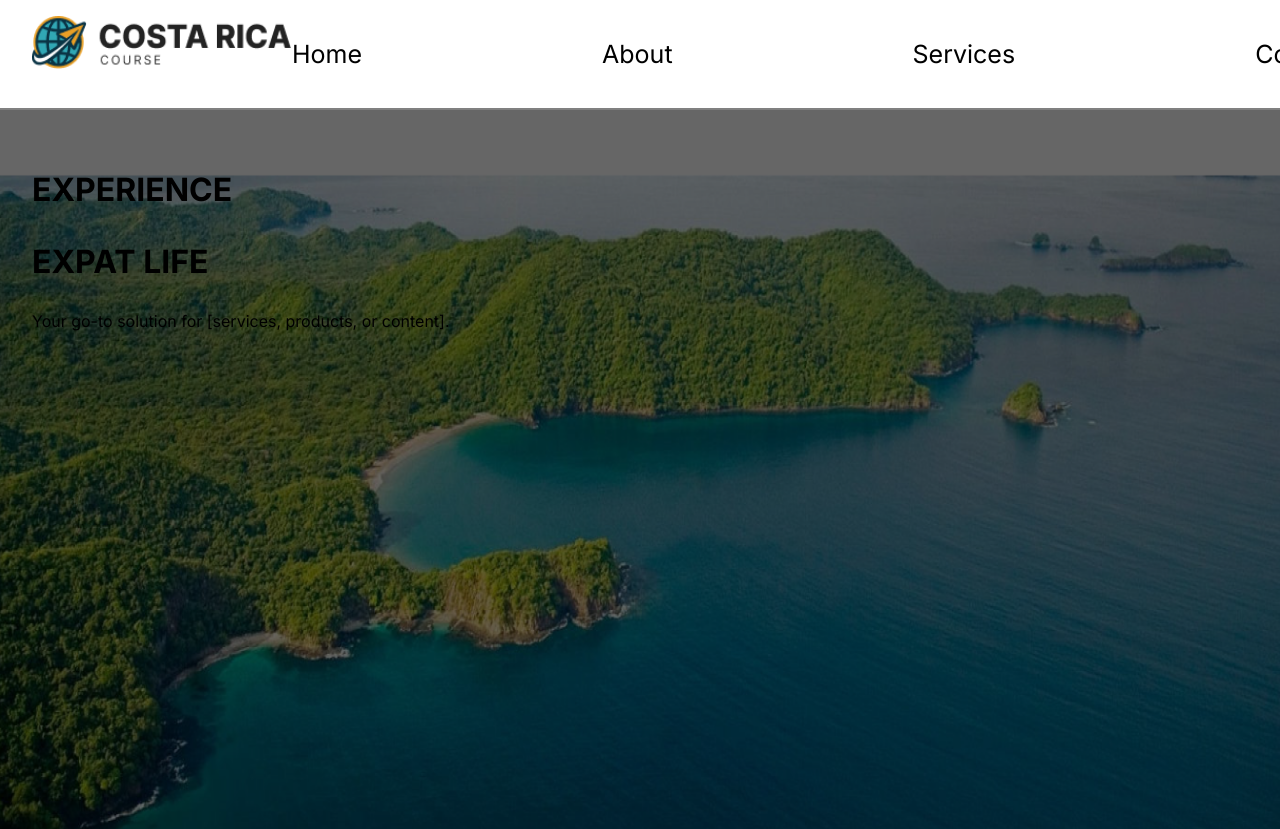
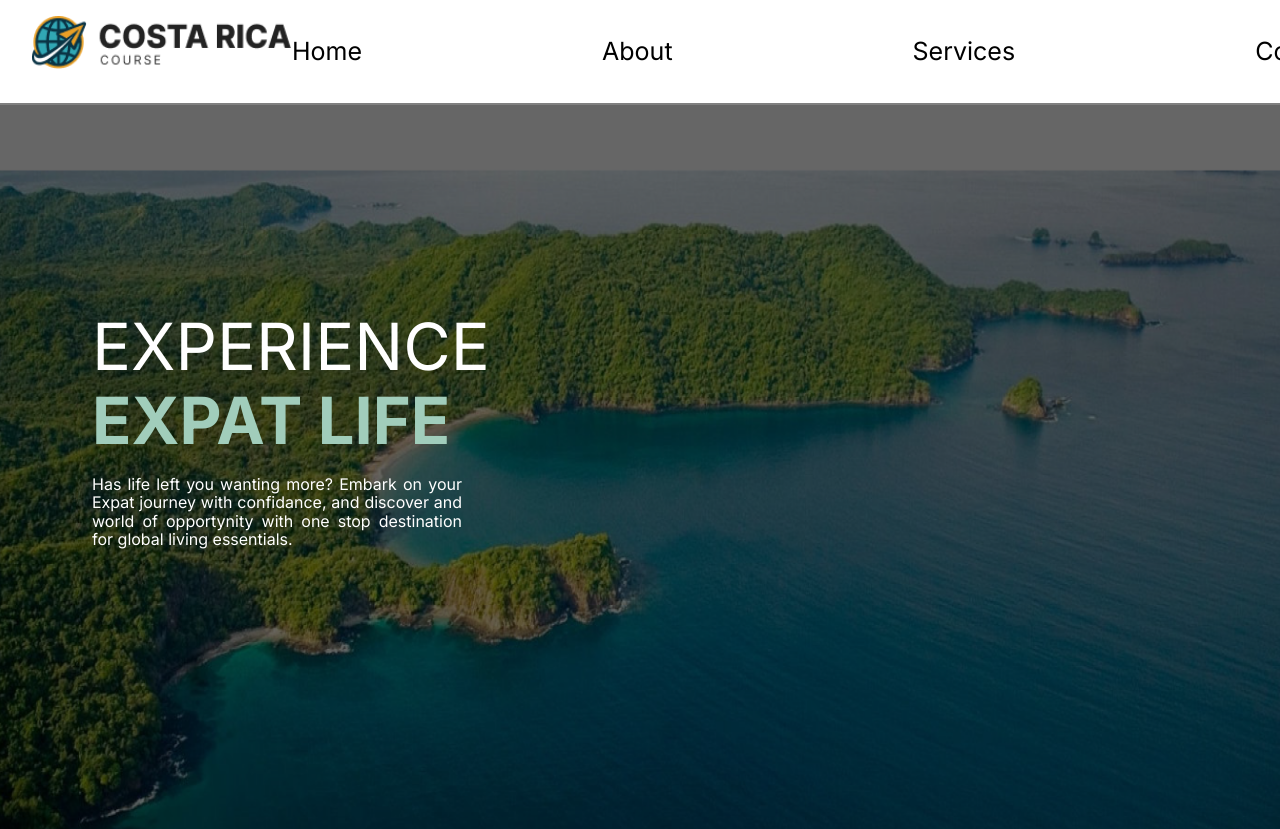
Before and after one commit to BrianKendalBucek/costa-rica-course, a Next.js app in the folder costa-rica-course/: page / in a window 1280 px wide. Shown: the top 829 px of the page. Built offline with nearby package versions, Linux system fonts and the light colour scheme.

Commit message:
title in hero complete

```diff
--- a/costa-rica-course/src/app/globals.scss
+++ b/costa-rica-course/src/app/globals.scss
@@ -7,6 +7,6 @@
 body {
   font-family: 'Inter', sans-serif;
   font-weight: 400;
-  line-height: 1.6;
+  // line-height: 1.6;
   // font-family: -apple-system, BlinkMacSystemFont, 'Segoe UI', Roboto, 'Helvetica Neue', Arial, sans-serif;
 }
--- a/costa-rica-course/src/app/page.module.scss
+++ b/costa-rica-course/src/app/page.module.scss
@@ -24,4 +24,33 @@ $text-color: #333;
   background-repeat: no-repeat;
   background-size: cover; // Ensures the image covers the entire container
   background-position: center center;
+  display: flex;
+  // justify-content: center;
+  align-items: center;
 }
+
+.titleContainer {
+  height: 400px;
+  width: 370px;
+  margin-left: 60px;
+}
+
+.title {
+  font-size: 65px;
+  font-weight: 400;
+  color: white;
+  margin: 0;
+}
+
+.title2 {
+  font-size: 65px;
+  font-weight: 700;
+  color: #A1CDBB;
+  margin: 0;
+}
+
+.titleDescription {
+  color: white;
+  // font-size: 16px;
+  text-align: justify;
+}
--- a/costa-rica-course/src/app/page.tsx
+++ b/costa-rica-course/src/app/page.tsx
@@ -7,11 +7,14 @@ const HomePage: React.FC = () => {
       {/* Main content area */}
       <main className={styles.main}>
         <section className={styles.hero}>
-          <h1 className={styles.title}>EXPERIENCE</h1>
-          <h1 className={styles.title2}>EXPAT LIFE</h1>
-          <p className={styles.description}>
+          <div className={styles.titleContainer}>
+            <h1 className={styles.title}>EXPERIENCE</h1>
+            <h1 className={styles.title2}>EXPAT LIFE</h1>
+            <p className={styles.titleDescription}>Has life left you wanting more? Embark on your Expat journey with confidance, and discover and world of opportynity with one stop destination for global living essentials.</p>
+          </div>
+          {/* <p className={styles.description}>
             Your go-to solution for [services, products, or content].
-          </p>
+          </p> */}
         </section>
 
         {/* Content grid or sections */}
```
